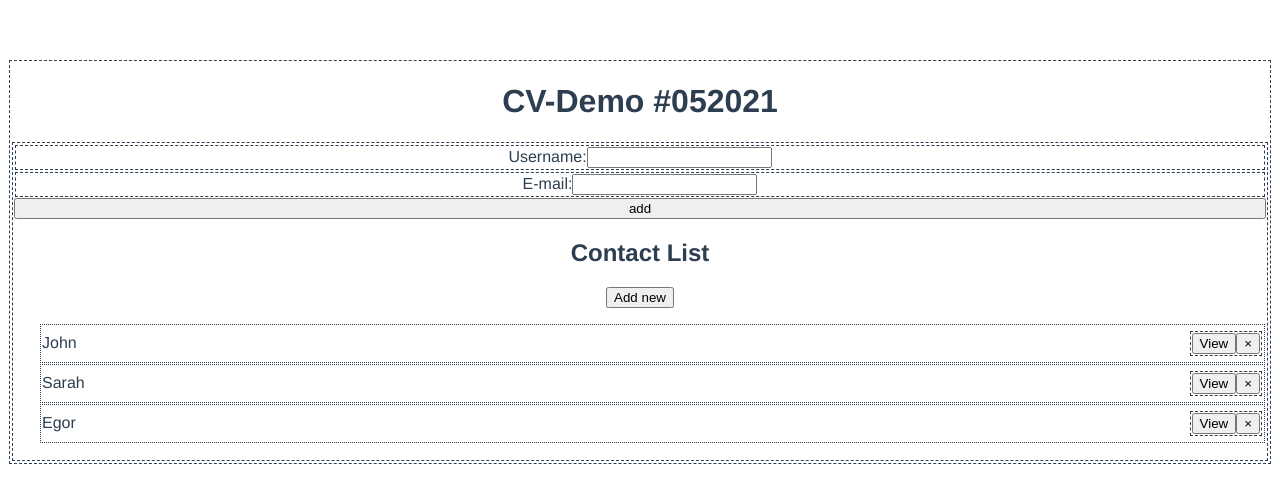
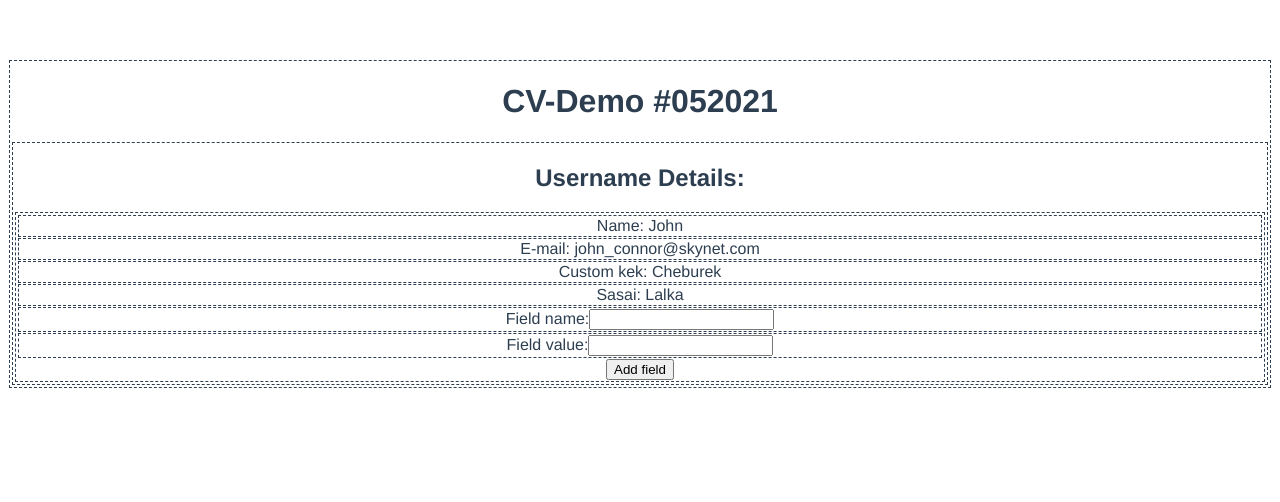
Before and after one commit to Basskey/cv-demo052021, a Vue app: page / in a window 1280 px wide. Shown: the top 502 px of the page. Built offline with nearby package versions, Linux system fonts and the light colour scheme.

Commit message:
feat: custom fields for details component

```diff
--- a/src/App.vue
+++ b/src/App.vue
@@ -2,24 +2,21 @@
   <div id="app">
     <div class="layout">
       <h1 class="layout-header">CV-Demo #052021</h1>
-      <ContactList
-        v-bind:contacts="contacts"
-        @remove-item="removeItem"
-      />
+      <ContactDetails v-bind:person="contacts[0]" />
     </div>
   </div>
 </template>
 
 <script>
 import ContactList from '@/components/ContactList';
-// import ContactDetails from '@/components/ContactDetails';
+import ContactDetails from '@/components/ContactDetails';
 
 export default {
   name: 'App',
 
   components: {
     ContactList,
-    // ContactDetails
+    ContactDetails
   },
 
   methods: {
@@ -31,9 +28,9 @@ export default {
   data() {
     return {
       contacts: [
-        {id: 1,username: 'John',email: 'john_connor@skynet.com'},
-        {id: 2,username: 'Sarah',email: 'sarah_connor@mail.com'},
-        {id: 3,username: 'Egor',email: 'egorletov@vseidetpoplanu.ru'}
+        {id: 1,username: 'John',email: 'john_connor@skynet.com',customFields: [{fieldName:'Custom kek',fieldValue:'Cheburek'},{fieldName:'Sasai',fieldValue:'Lalka'}]},
+        {id: 2,username: 'Sarah',email: 'sarah_connor@mail.com',customFields: [{fieldName:'',fieldValue:''}]},
+        {id: 3,username: 'Egor',email: 'egorletov@vseidetpoplanu.ru',customFields: [{fieldName:'',fieldValue:''}]}
       ]
     }
   },
@@ -55,4 +52,9 @@ export default {
     margin: 1px;
   }
 }
+
+//<ContactList
+// v-bind:contacts="contacts"
+//@remove-item="removeItem"
+///>
 </style>
--- a/src/components/ContactDetails.vue
+++ b/src/components/ContactDetails.vue
@@ -2,19 +2,56 @@
   <div class="wrapper">
     <h2>Username Details:</h2>
     <div class="fields-container">
-      <div class="field">Name: John Connor</div>
-      <div class="field">E-mail: john_coolhacker@skynet.com</div>
+      <div class="field">Name: {{ person.username }}</div>
+      <div class="field">E-mail: {{  person.email }}</div>
+      <div class="field" v-for="customField of person.customFields">
+        {{customField.fieldName}}: {{customField.fieldValue}}
+      </div>
+      <form class="new-fields-form" @submit.prevent="onSubmit">
+        <div>
+          <label for="fieldname">Field name:</label>
+          <input type="text" id="fieldname" v-model="fieldName">
+        </div>
+        <div>
+          <label for="fieldvalue">Field value:</label>
+          <input type="text" id="fieldvalue" v-model="fieldValue">
+        </div>
+        <button type="submit">Add field</button>
+      </form>
     </div>
   </div>
 </template>
 
 <script>
-  // export default {
-  //   props: {
-  //     person: {
-  //       type: Object,
-  //       required: true
-  //     }
-  //   }
-  // }
+  export default {
+    props: {
+      person: {
+        type: Object,
+        required: true
+      }
+    },
+
+    data() {
+      return {
+        fieldName: '',
+        fieldValue: ''
+      }
+    },
+
+    methods: {
+      onSubmit() {
+        if (this.fieldName.trim() && this.fieldValue.trim()) {
+          const newField = {
+            fieldName: this.fieldName,
+            fieldValue: this.fieldValue
+          }
+
+          this.person.customFields.push(newField);
+
+          this.fieldName='';
+          this.fieldValue=''
+        }
+      },
+    }
+  }
 </script>
--- a/src/components/ContactList.vue
+++ b/src/components/ContactList.vue
@@ -1,11 +1,8 @@
 <template>
   <div class="wrapper">
-    <NewContactForm
-        @add-contact="addContact"
-    />
+    <h2 class="title">Contact List</h2>
 
-    <h2 class="title">Contact List</h2>
-    <button v-on:click="initAddForm()">Add new</button>
+    <NewContactForm @add-contact="addContact" />
 
     <ul class="contact-list">
       <ContactListItem
@@ -24,15 +21,13 @@
 
   export default {
     props: ['contacts'],
+
     components: {
       ContactListItem,
       NewContactForm
     },
 
     methods: {
-      initAddForm(){
-
-      },
 
       addContact(contact) {
         this.contacts.push(contact)
--- a/src/components/NewContactForm.vue
+++ b/src/components/NewContactForm.vue
@@ -5,10 +5,10 @@
       <input type="text" id="username" v-model="username">
     </div>
     <div>
-      <label for="username">E-mail:</label>
+      <label for="email">E-mail:</label>
       <input type="email" id="email" v-model="email">
     </div>
-    <button type="submit">add</button>
+    <button type="submit">Add contact</button>
   </form>
 </template>
 
@@ -23,8 +23,6 @@
 
     methods: {
       onSubmit() {
-        console.log('Username: ' + this.username);
-        console.log('Email: ' + this.email);
 
         if (this.username.trim() && this.email.trim()) {
           const newContact = {
@@ -45,10 +43,11 @@
 
 <style lang="scss">
   .new-contact-form {
-    //position: fixed;
     display: flex;
     flex-direction: column;
     top: 0;
-    width: 100%;
+    margin: 1px;
+    padding: 1px;
+    border: 1px dotted;
   }
 </style>
```
